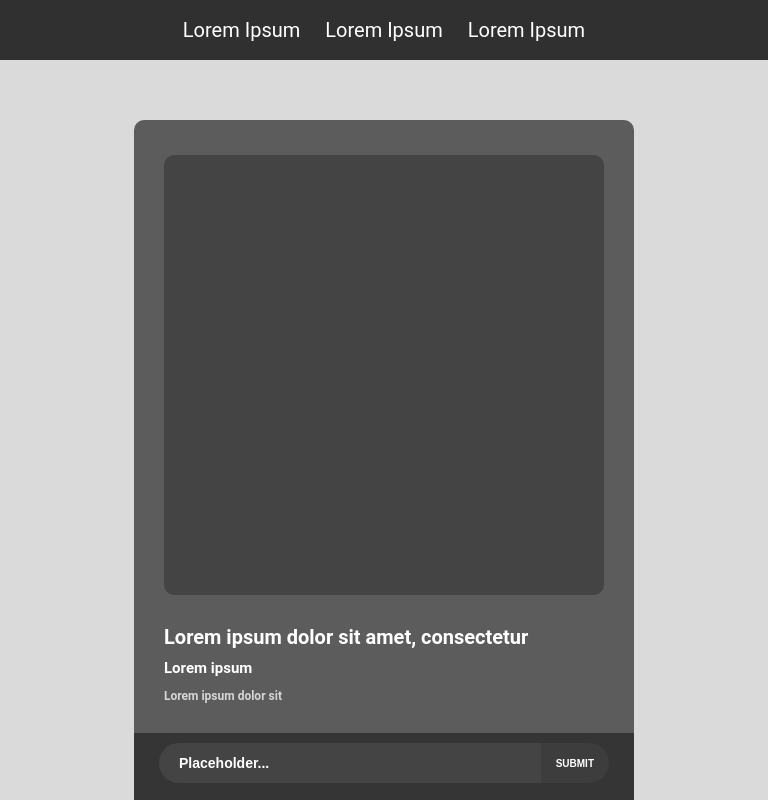
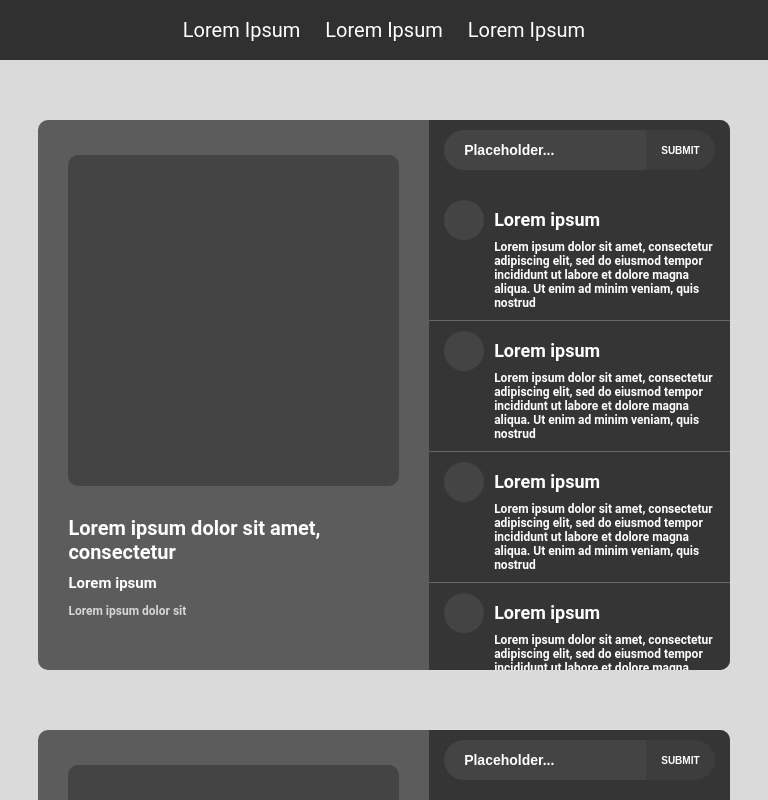
Before and after one commit to Ignas-Vaitkus/kickertech-task, a React (Create React App) app: page / in a window 768 px wide. Shown: the top 800 px of the page. Built offline with nearby package versions, Linux system fonts and the light colour scheme.

Commit message:
Responsive design integration

```diff
--- a/src/App.css
+++ b/src/App.css
@@ -23,3 +23,10 @@ main {
   align-items: center;
   gap: 60px;
 }
+
+@media only screen and (min-width: 1201px) {
+  main {
+    flex-direction: row;
+    flex-wrap: wrap;
+  }
+}
--- a/src/components/Post/Post.css
+++ b/src/components/Post/Post.css
@@ -3,6 +3,9 @@
   border-radius: 10px;
   overflow: hidden;
   max-width: 500px;
+
+  display: flex;
+  flex-direction: column;
 }
 
 .post-container {
@@ -101,8 +104,24 @@
   font-weight: bold;
 }
 
-@media screen and (max-width: 640px), (min-width: 1201px) {
+@media only screen and (max-width: 640px), (min-width: 1201px) {
   .comment-container {
     max-height: 275px;
   }
 }
+
+@media only screen and (min-width: 641px) and (max-width: 1200px) {
+  .Post {
+    flex-direction: row;
+    max-width: none;
+    max-height: 550px;
+  }
+
+  .Post .post-container {
+    width: 500px;
+    flex-shrink: 0.5;
+  }
+
+  .Post .comment-container {
+  }
+}
```
